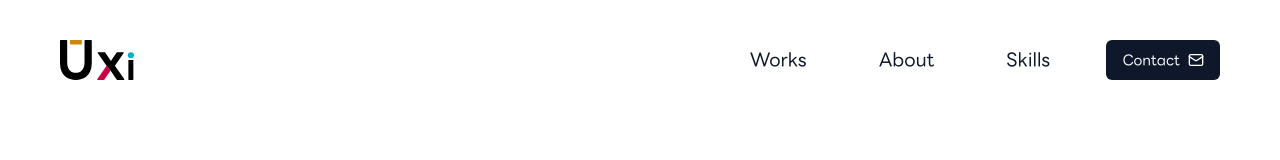
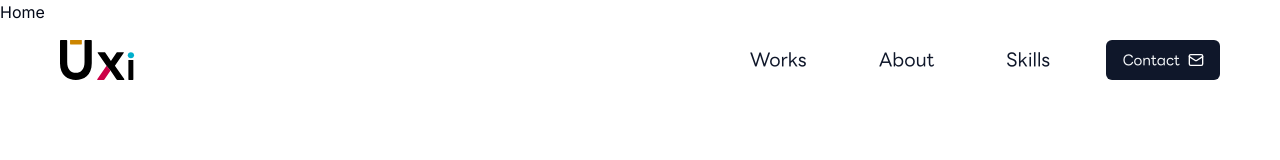
Before and after one commit to 10-ui/uxi, a Next.js app: page / in a window 1280 px wide. Shown: the top 160 px of the page. Built offline with nearby package versions, Linux system fonts and the light colour scheme.

Commit message:
ヘッダーにロゴへのリンクを追加しました。ホームページのコンポーネントを修正しました。

```diff
--- a/app/_components/header.tsx
+++ b/app/_components/header.tsx
@@ -7,7 +7,9 @@ import Link from 'next/link';
 const Header = () => {
   return (
     <header className='flex fixed top-0 left-0 items-center justify-between w-dvw py-10 px-15'>
-      <Icon.Logo />
+      <Link href={'/'}>
+        <Icon.Logo />
+      </Link>
       <div
         className={cn(
           'flex items-center gap-10',
--- a/app/page.tsx
+++ b/app/page.tsx
@@ -1,8 +1,3 @@
-
-
 export default function Home() {
-  return (
-    <div>
-    </div>
-  );
+  return <div>Home</div>;
 }
```
